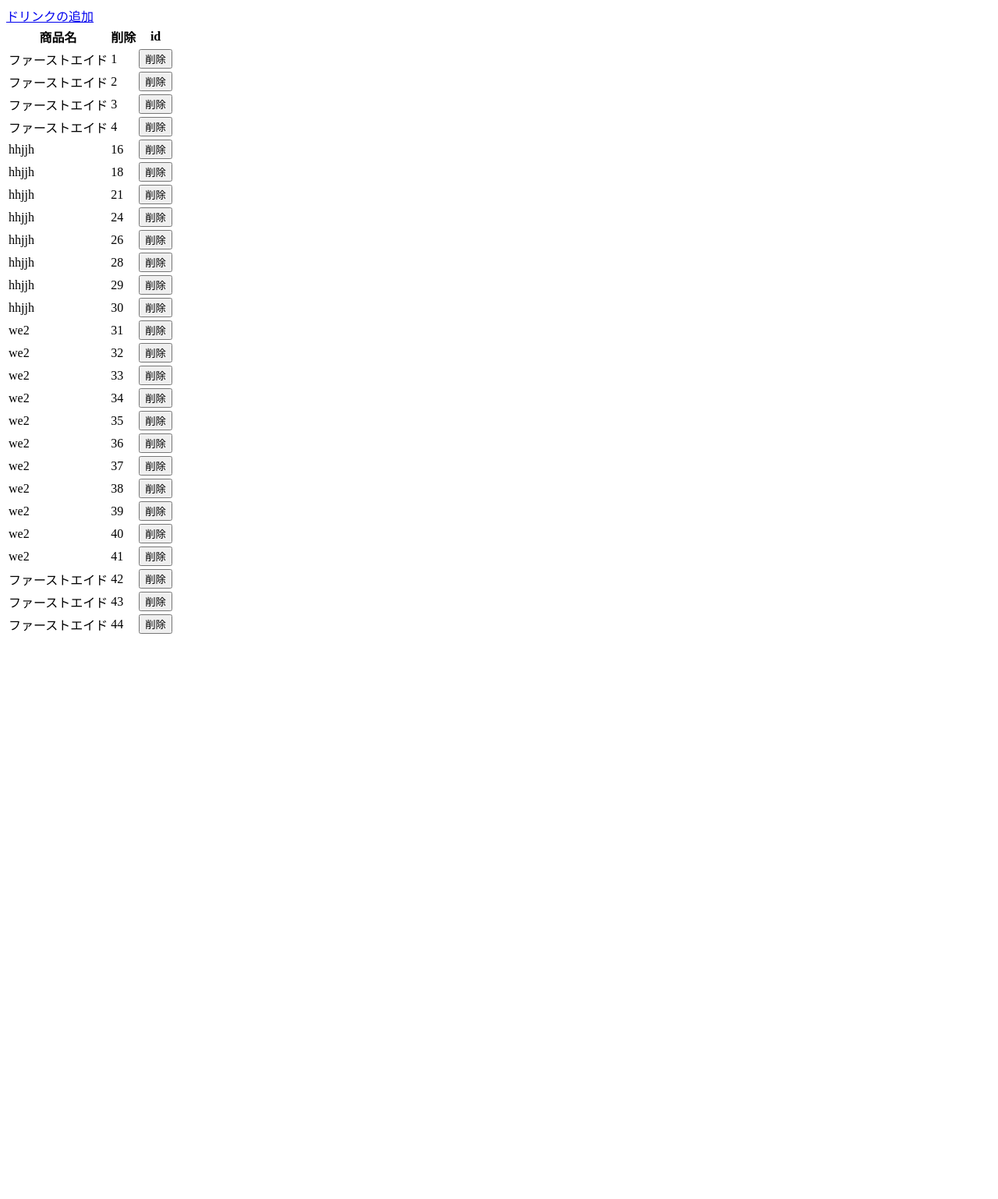
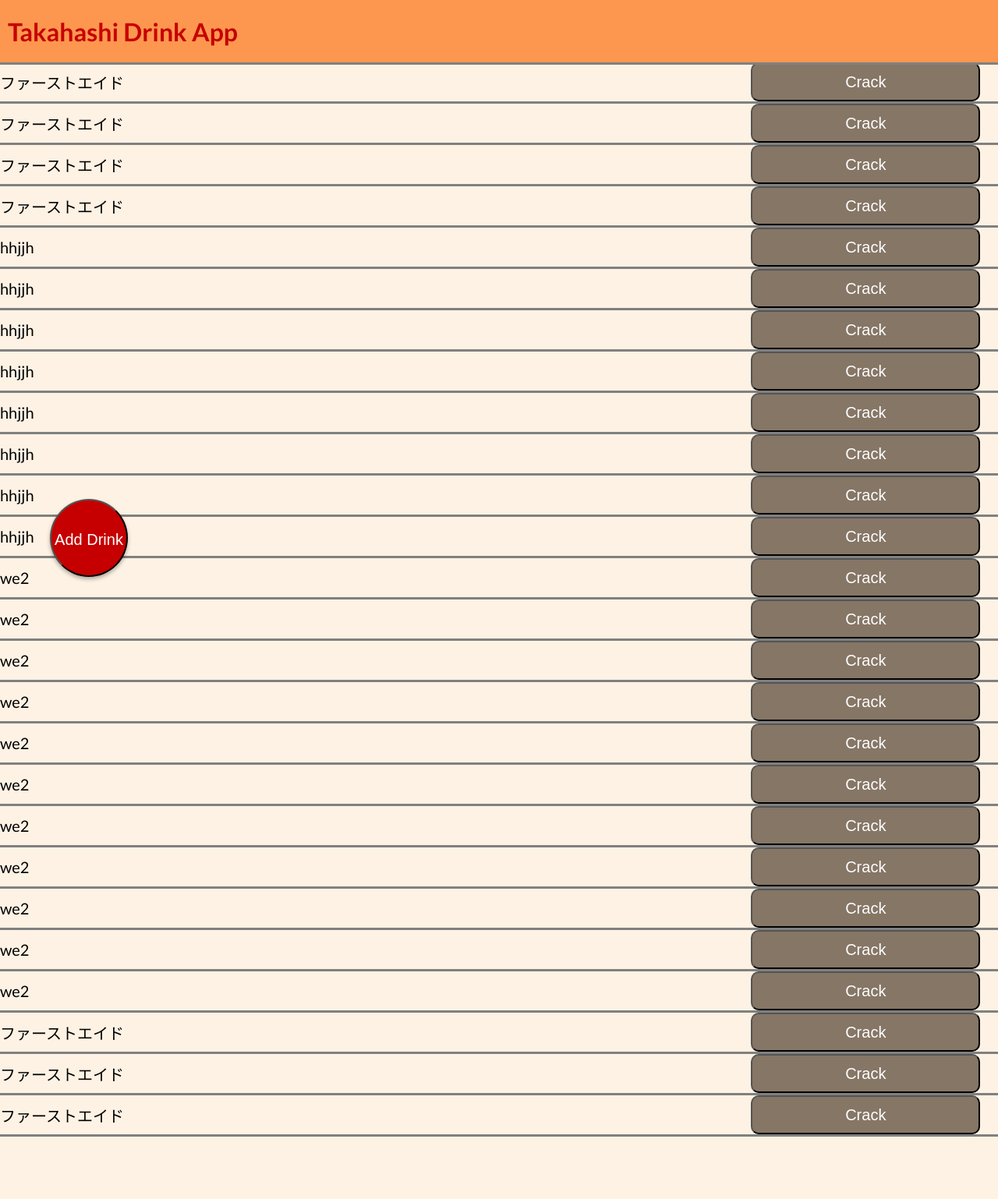
Before and after one commit to OmataKazan/takahasiDrinkApp, a Flask app: page /drink_list in a window 1280 px wide. Shown: the whole page at 78% size. Before the commit the page ends 813 px from the top, so only its background shows below. Run offline with Flask 2, Linux system fonts and the light colour scheme; data comes from the database, SQL or seed files in the repository; both versions use the stored data as it was after the commit; parts of the project's set-up code (start-up, migrations or seed data) failed here and were passed over.

Commit message:
スマホ用UIの開発

```diff
--- a/flaskr/forms.py
+++ b/flaskr/forms.py
@@ -13,8 +13,8 @@ class RegisterDrink(Form):
     quantity = IntegerField(
         '個数:',validators=[DataRequired(),NumberRange(0,12,'0~12以内で入力してください')]
     )
-    submit = SubmitField('登録')
+    submit = SubmitField('追加する')
 
 class DeleteDrink(Form):
     id=HiddenField()
-    submit = SubmitField('削除')
+    submit = SubmitField('Crack')
--- /dev/null
+++ b/flaskr/static/css/style.css
@@ -0,0 +1,152 @@
+@media screen {
+  * {
+    margin: 0;
+    padding: 0;
+  }
+  body {
+    font-family: "Lato", "Noto Sans JP", "ヒラギノ角ゴ ProN",
+      "Hiragino Kaku Gothic ProN", "メイリオ", Meiryo, "ＭＳ Ｐゴシック",
+      "MS PGothic", sans-serif;
+  }
+  .site-header {
+    color: #c60000;
+    margin: 0;
+    padding: 0px;
+    display: flex;
+    height: 80px;
+    width: 100%;
+    align-items: center;
+    position: fixed;
+    z-index: 10;
+    background-color: #fd974f;
+    border-bottom: solid gray;
+  }
+  .site-title {
+    padding: 10px;
+  }
+  .drink_list {
+    /* background-color: brown; */
+    top: 0px;
+    margin: 0px;
+    padding: 80px 0px;
+    white-space: nowrap;
+  }
+  .drink-column {
+    background-color: #fef2e4;
+    height: 50px;
+    width: 100%;
+    margin: 0;
+    padding: 0;
+    border-bottom: solid gray;
+    /* background-color: aqua; */
+  }
+  .drink_name_box {
+    overflow: scroll;
+    vertical-align: top;
+    position: relative;
+    margin: 0;
+    padding: 0;
+    display: inline-block;
+    width: 75%;
+    height: 100%;
+  }
+  .drink_name {
+    display: inline;
+    box-sizing: border-box;
+    border: 0 solid black;
+    padding: 0;
+    font-size: 20px;
+    position: absolute;
+    top: 50%;
+    -webkit-transform: translateY(-50%);
+    transform: translateY(-50%);
+  }
+  .drink_delete {
+    vertical-align: top;
+    margin: 0;
+    padding: 0;
+    display: inline-block;
+    width: 23%;
+    height: 100%;
+  }
+  .delete {
+    height: 100%;
+    width: 100%;
+  }
+  .delete-button {
+    background-color: #867666;
+    color: white;
+    font-size: 20px;
+    border-radius: 10px;
+    height: 100%;
+    width: 100%;
+  }
+  input.btn {
+    font-size: 20px;
+    position: fixed;
+    top: 80%;
+    left: 5%;
+  }
+  input.btn--orange {
+    color: #fff;
+    background-color: #c60000;
+  }
+
+  input.btn--orange:hover {
+    color: #fff;
+    background: #f56500;
+  }
+
+  input.btn--shadow {
+    -webkit-box-shadow: 0 3px 5px rgba(0, 0, 0, 0.3);
+    box-shadow: 0 3px 5px rgba(0, 0, 0, 0.3);
+  }
+
+  input.btn--circle {
+    border-radius: 50%;
+    line-height: 100px;
+    width: 100px;
+    height: 100px;
+    padding: 0;
+  }
+  .add_form {
+    height: 100%;
+    width: 30%;
+    margin: 0 0 0 auto;
+  }
+
+  .add_button {
+    height: 80%;
+    width: 30%;
+    margin: 0 0 0 auto;
+    border-radius: 20px;
+    font-size: 20px;
+    color: white;
+    background-color: #c60000;
+  }
+  .add-form {
+    padding: 80px 0px;
+  }
+  .namelabel {
+    font-size: 20px;
+    padding: 10px 50px;
+  }
+  .quantitylabel {
+    font-size: 20px;
+    padding: 10px 50px;
+  }
+  .formbutton {
+    padding: 15px 60px;
+  }
+  .formbuttons {
+    border-radius: 10px;
+    height: 20px;
+    width: 80%;
+  }
+  .formbuttons.num {
+    width: 20%;
+  }
+}
+@media screen and (min-width: 960px) {
+  /* 960px以上に適用されるCSS（PC用） */
+}
--- a/flaskr/templates/base.html
+++ b/flaskr/templates/base.html
@@ -1,12 +1,19 @@
 <!DOCTYPE html>
 <html lag="ja">
-    <head>
-        <meta charset="utf-8">
-        <title></title>
-    </head>
-
-    <body>
-        {%block content%}
-        {%endblock%}
-    </body>
+  <head>
+    <meta charset="utf-8" />
+    <meta
+      name="viewport"
+      content="width=device-width,initial-scale=1.0,minimum-scale=1.0"
+    />
+    <link
+      href="https://fonts.googleapis.com/css2?family=Lato:wght@400;700&family=Noto+Sans+JP:wght@400;700&display=swap"
+      rel="stylesheet"
+    />
+    <title></title>
+    <link rel="stylesheet" href="static/css/style.css" />
+  </head>
+  <body bgcolor="#fef2e4">
+    {%block content%} {%endblock%}
+  </body>
 </html>
--- a/flaskr/templates/drink_list.html
+++ b/flaskr/templates/drink_list.html
@@ -1,26 +1,41 @@
-{%extends 'base.html'%}
-{%block content%}
-<a href="{{url_for('app.add_drink')}}">ドリンクの追加</a>
-<div>
-    <table>
+{%extends 'base.html'%} {%block content%}
+<header class="site-header">
+  <h1 class="site-title">Takahashi Drink App</h1>
+</header>
+
+<div class="drink_list">
+    {%for drink in drinks%}
+        <div class="drink-column">
+            <div class="drink_name_box">
+                <span class="drink_name">
+                    {{drink.productName}}
+                </span>
+            </div>
+            <div class="drink_delete">
+                <form class="delete" method="POST" action="{{url_for('app.delete_drink')}}">
+                    {{delete_form.csrf_token}} {{delete_form.id(value=drink.id)}}
+                    {{delete_form.submit(class_="delete-button")}}
+                </form>
+            </div>
+        </div>
+    {%endfor%}
+  <!-- <table>
     <tr>
-            <th>商品名</th>
-            <th>削除</th>
-            <th>id</th>
+      <th></th>
+      <th></th>
     </tr>
     {%for drink in drinks%}
     <tr>
-            <td>{{drink.productName}}</td>
-            <td>{{drink.id}}</td>
-            <td>
+      <td class="tdrink_name">{{drink.productName}}</td>
+      <td class="tdrink_button">
         <form method="POST" action="{{url_for('app.delete_drink')}}">
-                    {{delete_form.csrf_token}}
-                    {{delete_form.id(value=drink.id)}}
+          {{delete_form.csrf_token}} {{delete_form.id(value=drink.id)}}
           {{delete_form.submit()}}
         </form>
       </td>
     </tr>
     {%endfor%}
-    </table>
+  </table> -->
+  <input class="btn btn--orange btn--circle btn--circle-a btn--shadow" type="button" onclick="location.href='{{url_for('app.add_drink')}}'" value="Add Drink"></button>
 </div>
 {%endblock%}
```
Also changed, not shown: flaskr/templates/add_drink.html (+18 -7 lines), data.sqlite, flaskr/static/js/script.js (added). Lines whose indentation alone changed are shown as unchanged.
